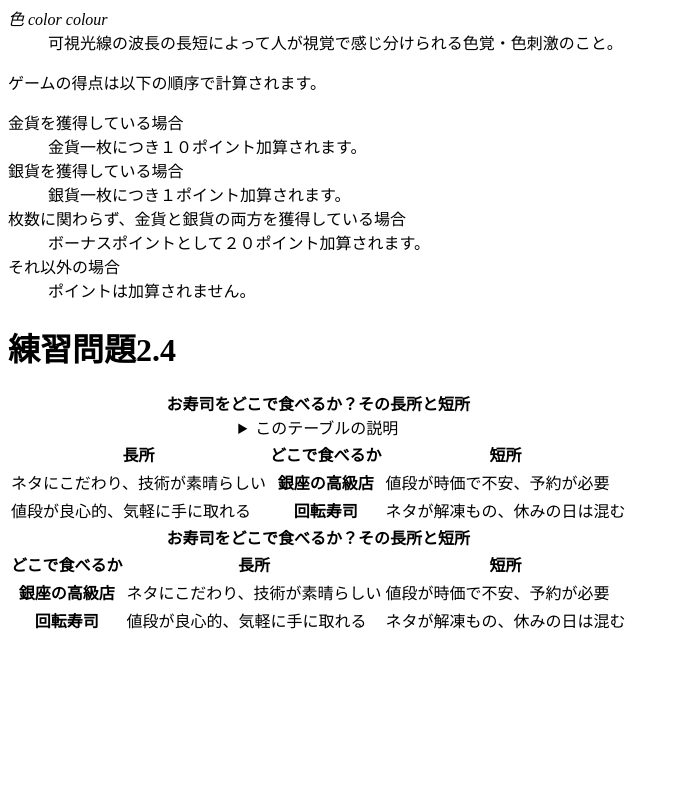
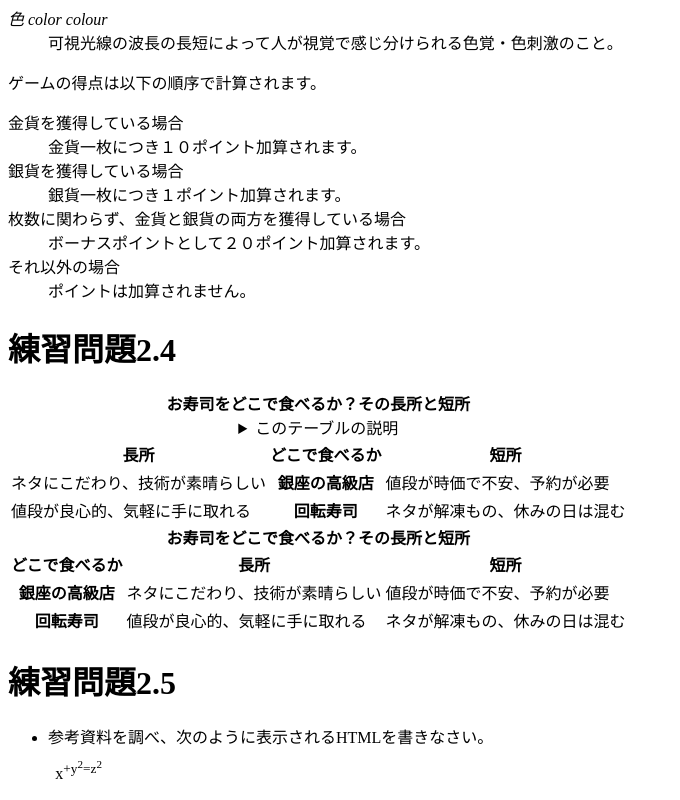
Before and after one commit to syuntaitakura/syuntaitakura, a plain HTML site: page index.html in a window 1280 px wide. Shown: the part 560-1360 px from the top of the page, without its empty margins (0-680 px from the left). Before the commit the page ends 1203 px from the top, so only its background shows below. Drawn offline with Linux system fonts and the light colour scheme.

Commit message:
Update index.html

```diff
--- a/index.html
+++ b/index.html
@@ -79,5 +79,14 @@
         <tr><th>回転寿司</th><td>値段が良心的、気軽に手に取れる</td><td>ネタが解凍もの、休みの日は混む</td></tr>
 </tbody>
 </table>
+<h1>練習問題2.5</h1>
+<ul>
+<li>参考資料を調べ、次のように表示されるHTMLを書きなさい。
+<p
+style="margin:1ex">x<sup>+y<sup>2</sup>=z<sup>2<sup>
+<br/>
+<bdo dir="rtl>昔の日本語は右から左に書いてました。</bdo></p>
+</li>
+</ul>
         </body>
     </html>
```
